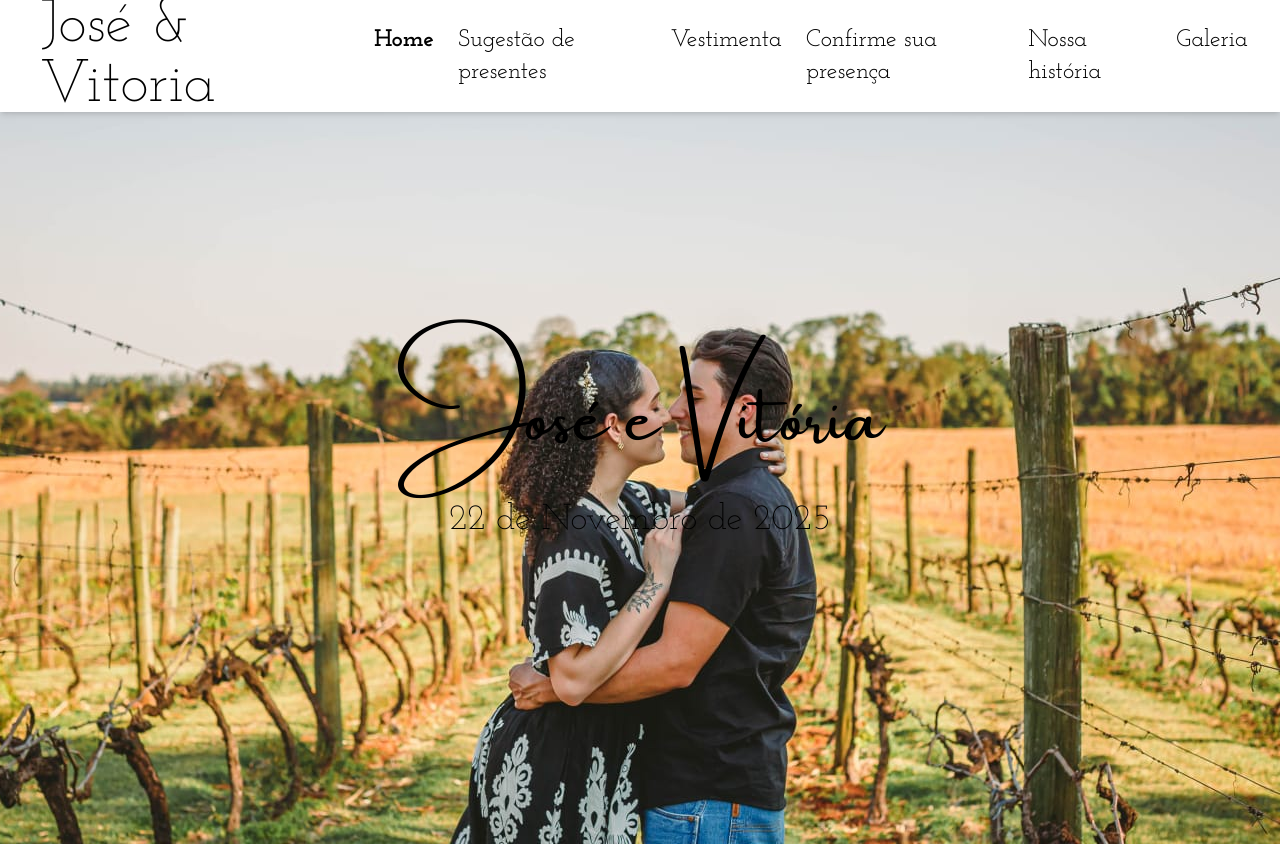
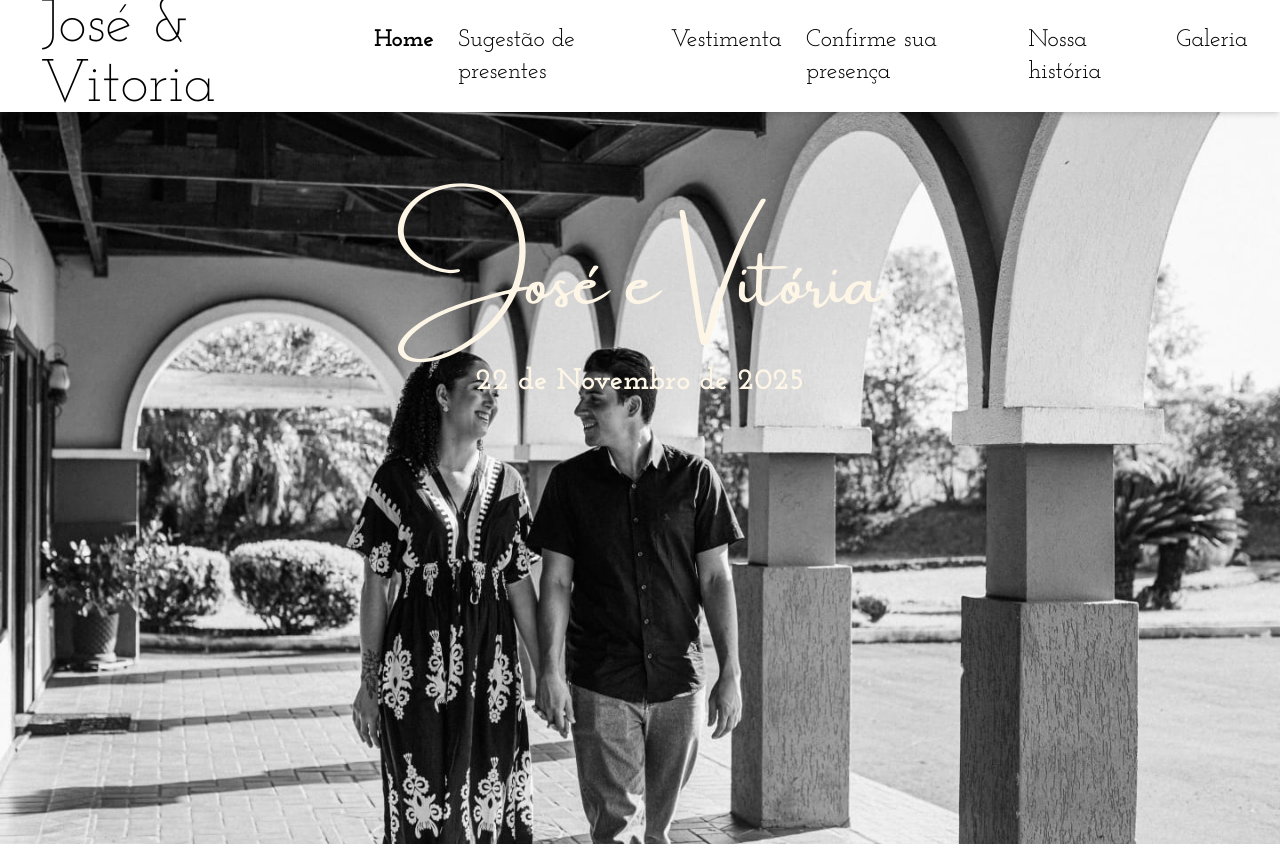
Before and after one commit to Jose-Vinicius/wedding_website, a React (Vite) app: page /home in a window 1280 px wide. Shown: the top 846 px of the page. Built offline with nearby package versions, Linux system fonts and the light colour scheme; no server answers; a web font is replaced by a local one.

Commit message:
feature: add confirmation presence button redirect to gifts

```diff
--- a/src/pages/ConfirmPresence.jsx
+++ b/src/pages/ConfirmPresence.jsx
@@ -1,3 +1,4 @@
+/* eslint-disable react/jsx-key */
 import React, {useState} from "react";
 
 import Header from "../components/header";
@@ -7,6 +8,7 @@ import PageTitle from "../components/PageTitle";
 import { getGuest, confirmPresence } from "../services/baserowService";
 
 import { loadMessage, randomMessage } from "../services/confirmationMessage";
+import { Link } from "react-router-dom";
 
 export default function ConfirmPresence(){
     const [phone, setPhone] = useState("")
@@ -126,14 +128,26 @@ export default function ConfirmPresence(){
                         }}
                     />
 
-                        {message != "" ? <p className="mt-2 text-red text-1xl px-2 md:text-4xl">{message}</p> : ""}
+                        {message != "" ?
+                        <p className="mt-2 text-red text-1xl px-2 md:text-4xl">{message}</p>: ""}
 
                         {alert != "" ? <p className="mt-2 text-red text-1xl px-2 md:text-4xl">{alert}</p> : ""}
 
-                        {confirmationMessage != "" ? <p className="mt-4 text-black px-2 text-2xl md:text-4xl font-josefin">{confirmationMessage}</p> : ""}
+                        {confirmationMessage != "" ? (
+                            <>
+                                <p className="mt-4 text-black px-2 text-2xl md:text-4xl font-josefin">{confirmationMessage}</p>
+                                <br/>
+                                <p className="mt-2 text-black px-2 text-2xl font-bold md:text-4xl font-josefin">Confira tambem nossa lista de presentes</p>
+                                <Link to={"/gifts"}>
+                                    <button className=" text-black border-[4px] rounded-2xl border-purple hover:border-d-purple hover:bg-purple hover:text-white p-4 w-auto rounded-3xl text-3xl duration-300 ease-in-out font-josefin font-semibold mt-5">
+                                        Ir para a lista de presentes
+                                    </button>
+                                </Link>
+                            </>
+                        ) : ""}
 
                         <button
-                            className=" text-black border-[4px] rounded-2xl border-purple hover:border-d-purple hover:bg-purple hover:text-white p-2 w-64 rounded-3xl text-3xl duration-300 ease-in-out font-josefin font-semibold mt-20"
+                            className=" text-black border-[4px] rounded-2xl border-purple hover:border-d-purple hover:bg-purple hover:text-white p-2 w-64 rounded-3xl text-3xl duration-300 ease-in-out font-josefin font-semibold mt-10"
                         >
                                 Buscar
                         </button>
--- a/src/pages/Home.jsx
+++ b/src/pages/Home.jsx
@@ -15,9 +15,9 @@ export function Home() {
             <Header />
             <main className="flex-grow pt-[20px]">
 
-                <section id="banner" className="text-center w-full bg-home-banner bg-center min-h-screen flex flex-col justify-center items-center px-4">
-                    <p className="font-amsterdan text-4xl sm:text-6xl md:text-7xl py-6 sm:py-10">José e Vitória</p>
-                    <p className="font-josefin font-light text-xl sm:text-3xl md:text-4xl py-4 sm:py-6">22 de Novembro de 2025</p>
+                <section id="banner" className="text-center w-full md:bg-home-banner bg-center bg-home-banner-mobile bg-[length:100%_auto] bg-no-repeat min-h-screen flex flex-col pt-36 items-center px-4">
+                    <p className="font-amsterdan text-4xl sm:text-6xl md:text-7xl py-6 sm:py-10 text-old_paper">José e Vitória</p>
+                    <p className="font-josefin font-bold text-xl sm:text-3xl md:text-3xl py-4 sm:py-6 text-old_paper">22 de Novembro de 2025</p>
                 </section>
 
                 <section id="counter" className="text-center w-full bg-white min-h-[250px] md:min-h-[350px]  flex flex-col sm:flex-row justify-center items-center gap-4 md:gap-10 px-4">
--- a/tailwind.config.js
+++ b/tailwind.config.js
@@ -18,6 +18,7 @@ export default {
       },
       backgroundImage:{
         'home-banner': "url('/capa-home.jpeg')",
+        'home-banner-mobile': "url('/capa-home-mobile.jpeg')",
       }
     },
     colors:{
```
Also changed, not shown: public/capa-home-mobile.jpeg (added), public/capa-home.jpeg.
